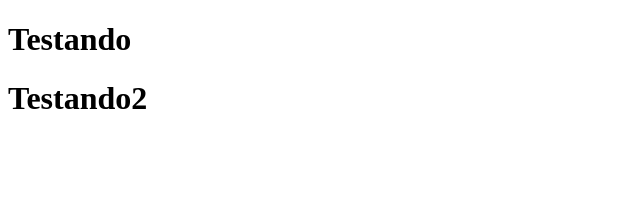
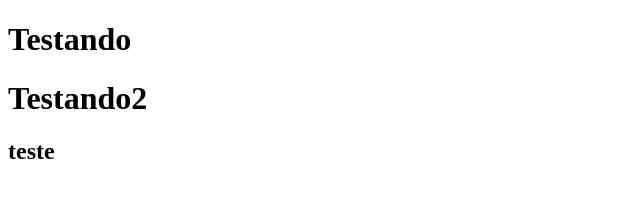
Before and after one commit to adrianoedaniel/cursogitgithub, a plain HTML site: page Index.html in a window 1280 px wide. Shown: the full height of the page, 0-640 px from the left. Drawn offline with Linux system fonts and the light colour scheme.

Commit message:
Add contato e ajuste index

```diff
--- a/Index.html
+++ b/Index.html
@@ -3,11 +3,12 @@
 <head>
     <meta charset="UTF-8">
     <meta name="viewport" content="width=device-width, initial-scale=1.0">
-    <title>Document</title>
+    <title>Document xxxxxxxxxxxxx</title>
 </head>
 <body>
     <h1> Testando</h1>
     <h1> Testando2</h1>
+    <h2> teste</h2>
 
 </body>
 </html>
```
Also changed, not shown: contato.html (added).
